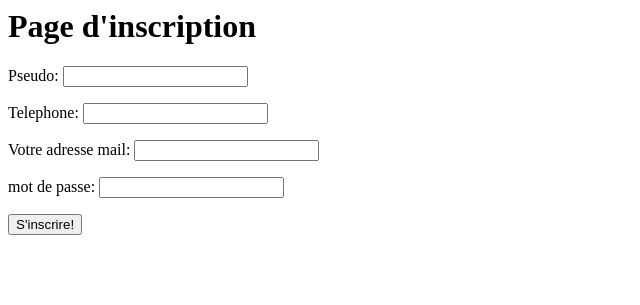
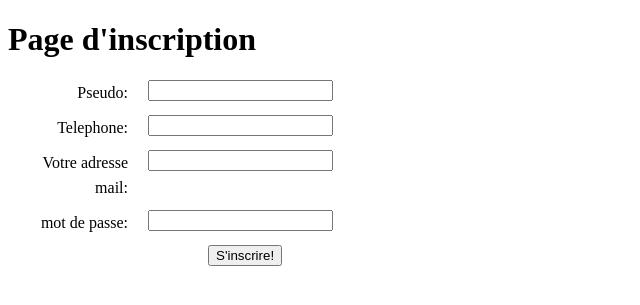
Before and after one commit to Scaev/Projet_Chat, a Django app: page /discussion/inscription in a window 1280 px wide. Shown: the top 305 px of the page, without its empty margins (0-640 px from the left). Run offline with Django 3.2, Linux system fonts and the light colour scheme.

Commit message:
Modification du style des formulaires d'inscriptions

```diff
--- a/chat/discussion/templates/discussion/inscription.html
+++ b/chat/discussion/templates/discussion/inscription.html
@@ -1,7 +1,42 @@
+<!DOCTYPE html>
+<html>
+
+
+<head>
+    <title>Page d'inscription</title>
+    <link rel="stylesheet" type="text/css" href="{{ STATIC_URL}}css/inscription.css">
+</head>
+
 <h1>Page d'inscription</h1>
+<body>
+    <form id="inscription" action="{% url "discussion.views.inscription" %}" method="post" class="niceform" novalidate>{% csrf_token %}
 
-<form action="{% url "discussion.views.inscription" %}" method="post">
-   {% csrf_token %}
-    {{ form.as_p }}
-    <input type="submit" value="S'inscrire!" />
-</form>
+
+{% csrf_token %}
+        <dl>
+            <dt>{{ form.pseudo.label_tag }} </dt>
+            <dd>{{ form.pseudo }}</dd>
+            <dd>{{ form.pseudo.errors }}</dd>
+        </dl>
+        <dl>
+            <dt>{{ form.telephone.label_tag }} </dt>
+            <dd>{{ form.telephone }}</dd>
+            <dd>{{ form.telephone.errors }}</dd>
+        </dl>
+        <dl>
+            <dt>{{ form.email.label_tag }} </dt>
+            <dd>{{ form.email }}</dd>
+            <dd>{{ form.email.errors }}</dd>
+        </dl>
+        <dl>
+            <dt>{{ form.mdp.label_tag }} </dt>
+            <dd>{{ form.mdp }}</dd>
+            <dd>{{ form.mdp.errors }}</dd>
+        </dl>
+
+        <div class="break">
+            <input type="submit" value="S'inscrire!" />
+        </div>
+    </form>
+</body>
+</html>
--- /dev/null
+++ b/chat/static/css/inscription.css
@@ -0,0 +1,30 @@
+.niceform dl { clear: left;margin: 0; }
+
+.niceform dt { float: left;text-align: right;width: 120px;line-height: 25px;margin: 0 10px 10px 0; }
+
+.niceform dd { float: left;margin-left: 10px; }
+
+.niceform ul.errorlist { float: left;color: white; margin: -3px 0 3px 0;list-style: none; }
+
+.niceform .break { clear: left;margin-left: 200px; }
+
+.niceform ul.errorlist li {
+    padding: 5px 3px 4px 10px;
+    background: rgb(255, 0, 0); /* ie 6,7,8 */
+    background: rgba(255, 0, 0, 0.4);
+    position: relative;
+    -moz-border-radius:    10px;
+    -webkit-border-radius: 10px;
+    border-radius:         10px;
+}
+.niceform ul.errorlist li:before {
+    content:"";
+    position: absolute;
+    right: 100%;
+    top: 8px;
+    width: 0;
+    height: 0;
+    border-top: 6px solid transparent;
+    border-right: 12px solid rgba(255, 0, 0, 0.4);
+    border-bottom: 6px solid transparent;
+}
```
